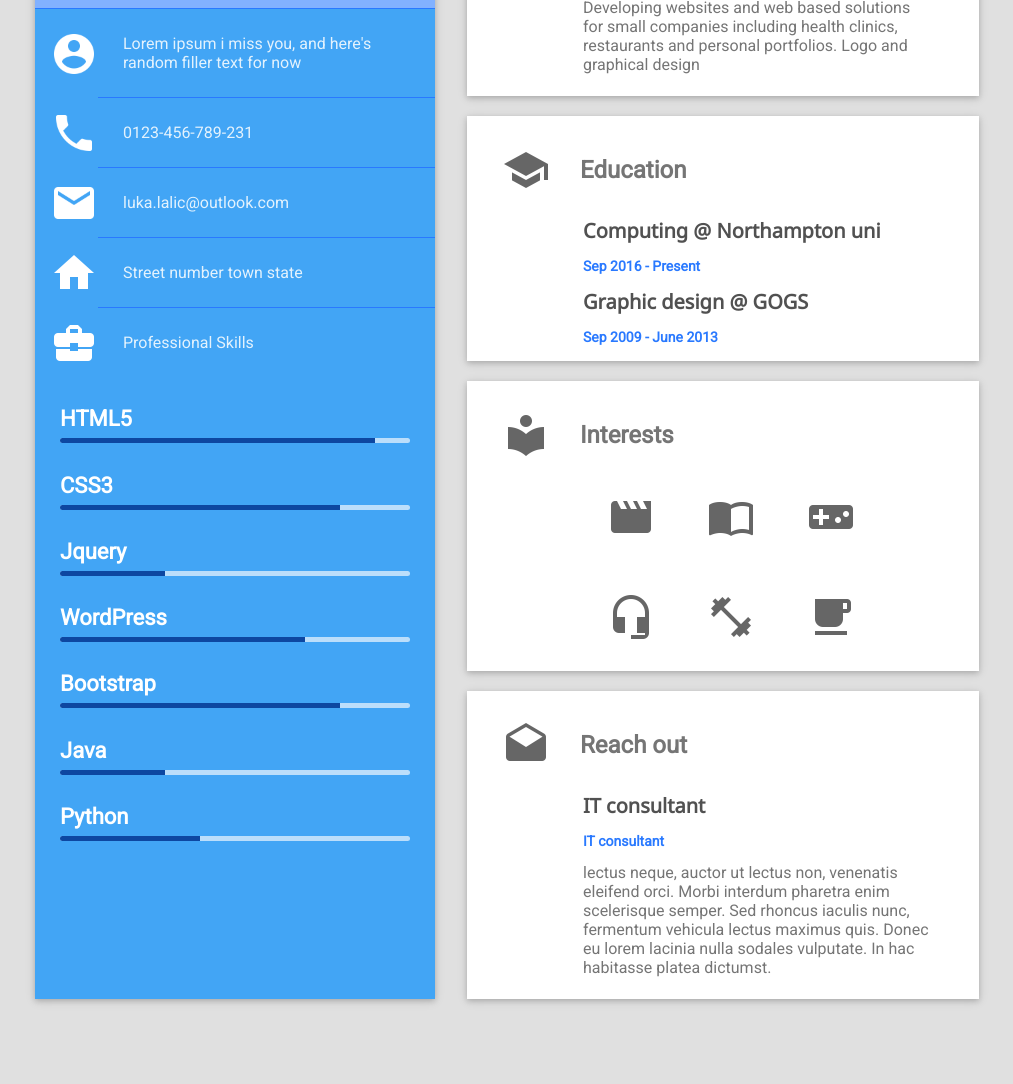
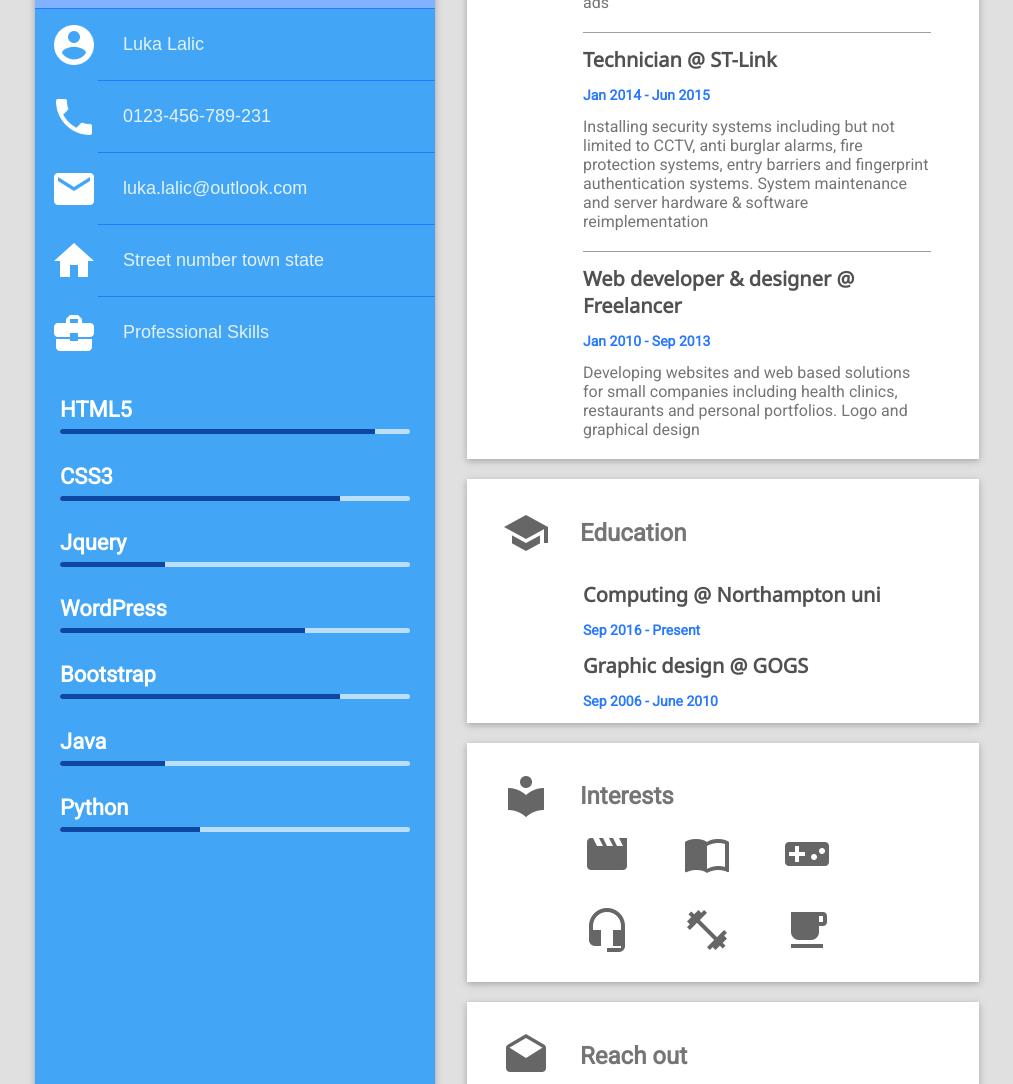
Before and after one commit to Kami1337/csy1018, a plain HTML site: page index.html in a window 1280 px wide. Shown: the part 656-1740 px from the top of the page, without its empty margins (133-1146 px from the left). Before the commit the page ends 1671 px from the top, so only its background shows below. Drawn offline with Linux system fonts and the light colour scheme.

Commit message:
updated stuff

```diff
--- a/css/master.css
+++ b/css/master.css
@@ -33,7 +33,7 @@ body {
 .material {
     /* that fancy shadow around divs in material design */
     box-shadow: 0px 2px 5px 0px rgba(0, 0, 0, 0.16), 0px 2px 10px 0px rgba(0, 0, 0, 0.12);
-    padding-bottom: 2px;
+    padding: 0px;
 }
 
 
@@ -65,7 +65,7 @@ nav {
     border-bottom: solid 1px #2979ff;
 }
 
-a {
+.nav-wrapper a {
     /*---Makes entire li element clickable */
     display: inline-block;
     padding: 10px 0px 10px 0px;
@@ -174,6 +174,14 @@ a {
 /*---FOOTER variables------------------------------------------*/
 
 /*---TEXT variables------------------------------------------*/
+p {
+    margin: auto;
+    padding: 15px;
+    max-width: 100%;
+    min-width: 30%;
+    font-family: 'Roboto', sans-serif;
+}
+
 h1{
   font-size: 20px;
   padding: 0px;
@@ -189,7 +197,8 @@ h3{
     /*left side page text css*/
     border-bottom: solid 1px #2979ff;
     color: #e3f2fd;
-    text-align: right;
+    font-size:18px;
+    font-family: 'Noto', sans-serif;
 }
 
 #borderless {
@@ -220,20 +229,11 @@ h3{
     font-family: 'Roboto', sans-serif;
 }
 
-p {
-    margin: auto;
-    padding: 15px;
-    max-width: 100%;
-    min-width: 30%;
-    font-family: 'Roboto', sans-serif;
-}
-
-
-}
 h2 {
     font-family: 'Roboto', sans-serif;
     color: #e3f2fd;
 }
+
 li {
     list-style: none;
 }
@@ -280,9 +280,13 @@ li {
     padding-left: 15px;
     filter: invert(1);
 }
-.content_outer img {
+.alignleft img {
     filter: invert(40%);
     padding-right: 30px;
+}
+.alignleft_subheading img{
+  filter: invert(40%);
+  padding-right: 30px;
 }
 
 .interests{
@@ -296,7 +300,12 @@ li {
 .interests img{
   max-width: 48px;
   max-height: 48px;
-  padding: 24px;
+  padding: 0px 48px 24px 0px;
+}
+
+#noformat{
+  max-width: 100%;
+  max-height: 100%;
 }
 
 /*---BARS css---------------------------------*/
@@ -404,3 +413,10 @@ li {
     -webkit-transform: scaleX(1);
     transform: scaleX(1);
 }
+/*---Querries------------------------------------------------------*/
+
+@media only screen and (max-width: 880px) {
+    #noformat {
+        display: none;
+    }
+}
--- a/index.html
+++ b/index.html
@@ -26,7 +26,7 @@
             </nav>
             <div class="subdiv">
                 <img src="images/aboutme.png" alt="about me">
-                <p>Lorem ipsum i miss you, and here's random filler text for now</p>
+                <p id="me">Luka Lalic</p>
 
             </div>
             <div class="subdiv">
@@ -95,6 +95,8 @@
 
         <!--Right part of the website--------------------------------------->
         <div class="content_outer">
+            <img id="noformat" class="material" src="images/code_banner.jpg" alt="education">
+            <div class="seperator"></div>
             <div class="material">
                 <div class="subdiv alignleft">
                     <img src="images/work.png" alt="work">
@@ -139,7 +141,7 @@
                         <h1>Computing @ Northampton uni</h1>
                         <h3>Sep 2016 - Present</h3>
                         <h1>Graphic design @ GOGS</h1>
-                        <h3>Sep 2009 - June 2013</h3>
+                        <h3>Sep 2006 - June 2010</h3>
                     </div>
                 </div>
             </div>
@@ -166,16 +168,17 @@
                     <img src="images/social.png" alt="social media">
                     <h2>Reach out</h2>
                 </div>
-                <div class="content_subdiv">
-                    <div id="limiter">
-                        <h1>IT consultant</h1>
-                        <h3>IT consultant</h3>
-                        <p id="borderless">
-                            lectus neque, auctor ut lectus non, venenatis eleifend orci. Morbi interdum pharetra enim scelerisque semper. Sed rhoncus iaculis nunc, fermentum vehicula lectus maximus quis. Donec eu lorem lacinia nulla sodales vulputate. In hac habitasse platea dictumst.</p>
+                <div class="content_subdiv alignleft_subheading">
+                    <div id="limiter"class="interests">
+                      <a href="contact.html"><img src="images/mail.png" alt="e-mail" title="Send me a mail"></a>
+                      <a href="https://github.com/Kami1337"><img src="images/github-box.png" alt="Git" title="Github"></a>
+                      <a href="http://facebook.com/profile.php?=73322363"><img src="images/facebook-box.png" alt="Facebook"title="Facebook"></a>
+                      <a href="#Who_even_uses_this"><img src="images/google-plus-box.png" alt="G+"title="G+"></a>
+                      <a href="https://www.linkedin.com/#"> <img src="images/linkedin-box.png" alt="Linkedin"title="Linkedin"></a>
+                      <a href="https://twitter.com/"><img src="images/twitter-box.png" alt="Twitter" title="Twitter"></a>
                     </div>
                 </div>
             </div>
-
         </div>
     </div>
 </body>
```
Also changed, not shown: images/code_banner.jpg (added), images/facebook-box.png (added), images/github-box.png (added), images/google-plus-box.png (added), images/linkedin-box.png (added), images/twitter-box.png (added).
